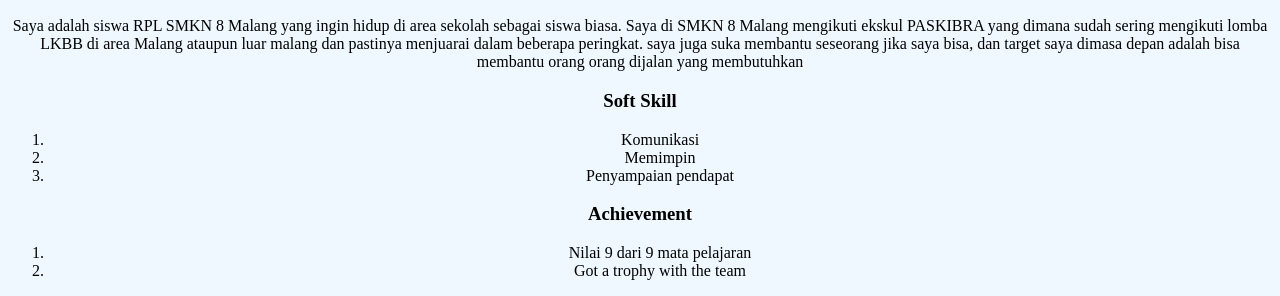
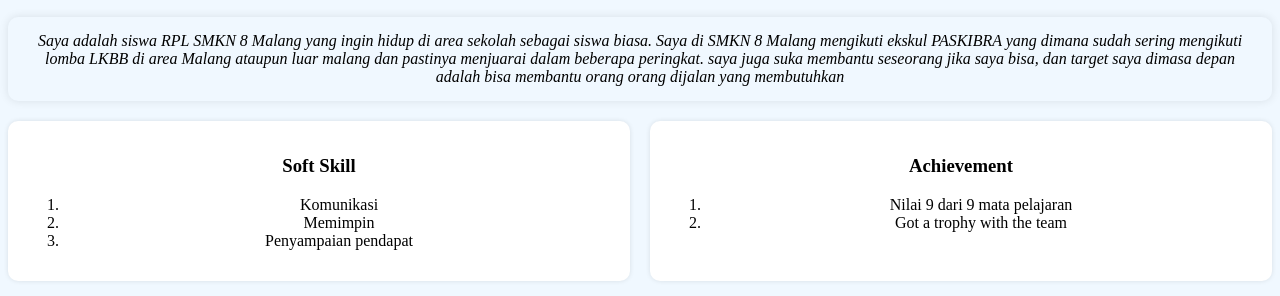
Before and after one commit to reyhan433/aftan-s, a plain HTML site: page index.html in a window 1280 px wide. Shown: the part 522-818 px from the top of the page. Drawn offline with Linux system fonts and the light colour scheme.

Commit message:
Update aft.css

```diff
--- a/aft.css
+++ b/aft.css
@@ -15,6 +15,32 @@
 max-width: 60px;
 box-shadow: 0 4px 8px rgba(0, 0, 0, 0.1);
 border-radius: 10px;
+}
+
+.about-box {
+  background-color: #f0f8ff;
+  padding: 15px;
+  margin: 20px 0;
+  border-radius: 10px;
+  box-shadow: 0 0 10px rgba(0,0,0,0.1);
+  font-style: italic;
+  text-align: center;
+}
+
+.two-columns {
+  display: flex;
+  justify-content: space-between;
+  gap: 20px;
+  flex-wrap: wrap;
+}
+
+.left, .right {
+  flex: 1;
+  min-width: 250px;
+  background-color: #ffffff;
+  padding: 15px;
+  border-radius: 10px;
+  box-shadow: 0 0 5px rgba(0,0,0,0.1);
 }
 
 .foto-bulat {
```
